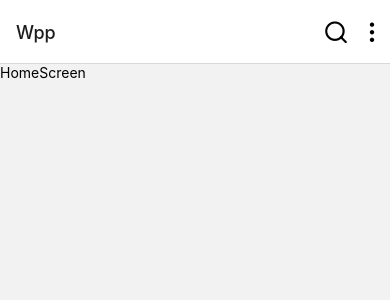
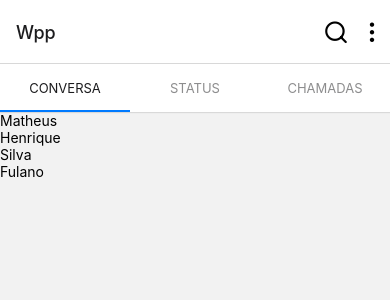
Before and after one commit to 21-mattheus/wpp-project, a React Native app: screen /conversa in a window 390 px wide. Before the commit this address had no page. Shown: the top 300 px of the page. Built offline with nearby package versions, Linux system fonts and the light colour scheme.

Commit message:
Inicializado

```diff
--- a/container/Main.tsx
+++ b/container/Main.tsx
@@ -4,19 +4,37 @@ import * as React from 'react';
 import { Text, View, StyleSheet, TouchableOpacity } from 'react-native';
 import HomeScreen from '../screens/HomeScreen';
 import {Feather as Icon} from '@expo/vector-icons';
+import { createMaterialTopTabNavigator } from '@react-navigation/material-top-tabs';
+import Chats from '../screens/Chats';
+import Status from '../screens/Status';
+import Calls from '../screens/Calls';
 
 interface MainProps {}
 
 const Stack = createNativeStackNavigator();
+const Tab = createMaterialTopTabNavigator();
+
+const MaterialTopTab = () => {
+    return(
+        <Tab.Navigator>
+            <Tab.Screen name="conversa" component={Chats}></Tab.Screen>
+            <Tab.Screen name="status" component={Status}></Tab.Screen>
+            <Tab.Screen name="chamadas" component={Calls}></Tab.Screen>
+        </Tab.Navigator>
+    )
+}
 
 const Main = ({}: MainProps) => {
   return (
     <NavigationContainer>
         <Stack.Navigator>
             <Stack.Screen
-                options={({navigation, route}) => ({
-                    title: 'Wpp',
-                    headerRight: () => {
+              options={({navigation, route}) => ({
+                title: 'Wpp',
+                headerStyle:{
+                  elevation: 0,
+                },
+                headerRight: () => {
                         return (
                             <View style={{flexDirection: 'row', alignItems:'center'}}>
                                 <TouchableOpacity
@@ -35,7 +53,7 @@ const Main = ({}: MainProps) => {
                 },
               })}
               name="home"
-              component={HomeScreen}></Stack.Screen>
+              component={MaterialTopTab}></Stack.Screen>
           </Stack.Navigator>
     </NavigationContainer>
   );
--- a/package.json
+++ b/package.json
@@ -19,6 +19,7 @@
     "react": "17.0.1",
     "react-dom": "17.0.1",
     "react-native": "0.64.3",
+    "react-native-gesture-handler": "^2.3.2",
     "react-native-safe-area-context": "^3.3.2",
     "react-native-screens": "~3.10.1",
     "react-native-tab-view": "^3.1.1",
--- /dev/null
+++ b/screens/Calls/Calls.tsx
@@ -0,0 +1,15 @@
+import * as React from 'react';
+import { View, Text } from 'react-native';
+
+export interface CallsProps {
+}
+
+export function Calls (props: CallsProps) {
+    return (
+      <View>
+         <Text>Chamadas Screen</Text>
+      </View>
+    );
+}
+
+export default Calls;
--- /dev/null
+++ b/screens/Calls/index.ts
@@ -0,0 +1 @@
+export {default} from './Calls';
--- /dev/null
+++ b/screens/Chats/Chats.tsx
@@ -0,0 +1,32 @@
+import * as React from 'react';
+import { View, Text } from 'react-native';
+import { listaUsuarios } from '../../services/data';
+import { listaUsuariosProps } from '../../services/interface';
+import { FlatList } from 'react-native-gesture-handler';
+import { SafeAreaView } from 'react-native-safe-area-context';
+
+interface ChatsProps {}
+
+const Chats = ({}: ChatsProps) => {
+    const renderItem = ({item} : {item:listaUsuariosProps}) => {
+        return (
+          <View>
+            <Text>{item.nome}</Text>
+          </View>
+        );
+    };
+
+    return (
+      <View>
+        <SafeAreaView>
+          <FlatList data={listaUsuarios} renderItem={renderItem}>
+            data={listaUsuarios}
+            keyExtractor={(item: { id: { toString: () => any; }; }) => item.id.toString()}
+            renderItem={renderItem}
+          </FlatList>
+        </SafeAreaView>
+      </View>
+    );
+};
+
+export default Chats;
--- /dev/null
+++ b/screens/Chats/index.ts
@@ -0,0 +1 @@
+export {default} from './Chats';
--- /dev/null
+++ b/screens/Status/Status.tsx
@@ -0,0 +1,15 @@
+import * as React from 'react';
+import { View, Text } from 'react-native';
+
+export interface StatusProps {
+}
+
+export function Status (props: StatusProps) {
+    return (
+      <View>
+         <Text>Status Screen</Text>
+      </View>
+    );
+}
+
+export default Status;
--- /dev/null
+++ b/screens/Status/index.ts
@@ -0,0 +1 @@
+export {default} from './Status';
--- /dev/null
+++ b/services/data.ts
@@ -0,0 +1,34 @@
+import { listaUsuariosProps } from "./interface";
+export const listaUsuarios:listaUsuariosProps[] = [
+    {
+        id: 1,
+        nome: 'Matheus',
+        ultimaMensagem: 'Olá, tudo bem?',
+        fotoPerfil: '',
+        ultimoVisto: '10:00 am',
+    },
+
+    {
+        id: 2,
+        nome: 'Henrique',
+        ultimaMensagem: 'Assistiu o jogo?',
+        fotoPerfil: '',
+        ultimoVisto: '14:00 pm',
+    },
+
+    {
+        id: 3,
+        nome: 'Silva',
+        ultimaMensagem: 'Olá, tudo bem?',
+        fotoPerfil: '',
+        ultimoVisto: '11:00 am',
+    },
+
+    {
+        id: 4,
+        nome: 'Fulano',
+        ultimaMensagem: 'Olá, tudo bem?',
+        fotoPerfil: '',
+        ultimoVisto: '17:00 pm',
+    },
+]
--- /dev/null
+++ b/services/interface.ts
@@ -0,0 +1,7 @@
+export type listaUsuariosProps = {
+    id: number;
+    nome: string;
+    ultimaMensagem: string;
+    fotoPerfil: string;
+    ultimoVisto: string;
+};
```
Also changed, not shown: screens/Chats.tsx (deleted), 1 other file (tests, documents, lock files or other folders).
